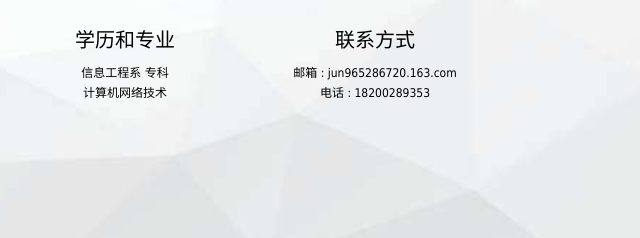
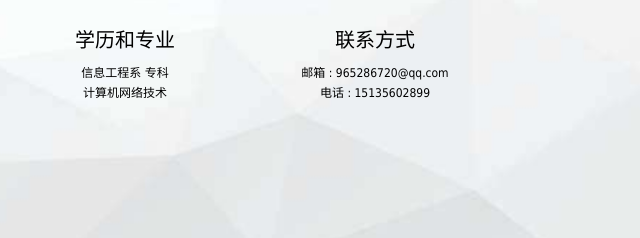
Before and after one commit to weixiaojun/weixiaojun.github.io, a plain HTML site: page index.html in a window 1280 px wide. Shown: the part 440-678 px from the top of the page, 640-1280 px from the left. Drawn offline with Linux system fonts and the light colour scheme.

Commit message:
Update index.html

```diff
--- a/index.html
+++ b/index.html
@@ -70,9 +70,9 @@
 			   	 <img src="img/tel.png" alt=""/>
 			   	 <h4>联系方式</h4>
 			   	 <p>
-	                        邮箱 : jun965286720.163.com
+	                        邮箱 : 965286720@qq.com
 	                        <br>
-	                        电话 : 18200289353
+	                        电话 : 15135602899
                     </p>
 			    </a>
 		   </li>
```
